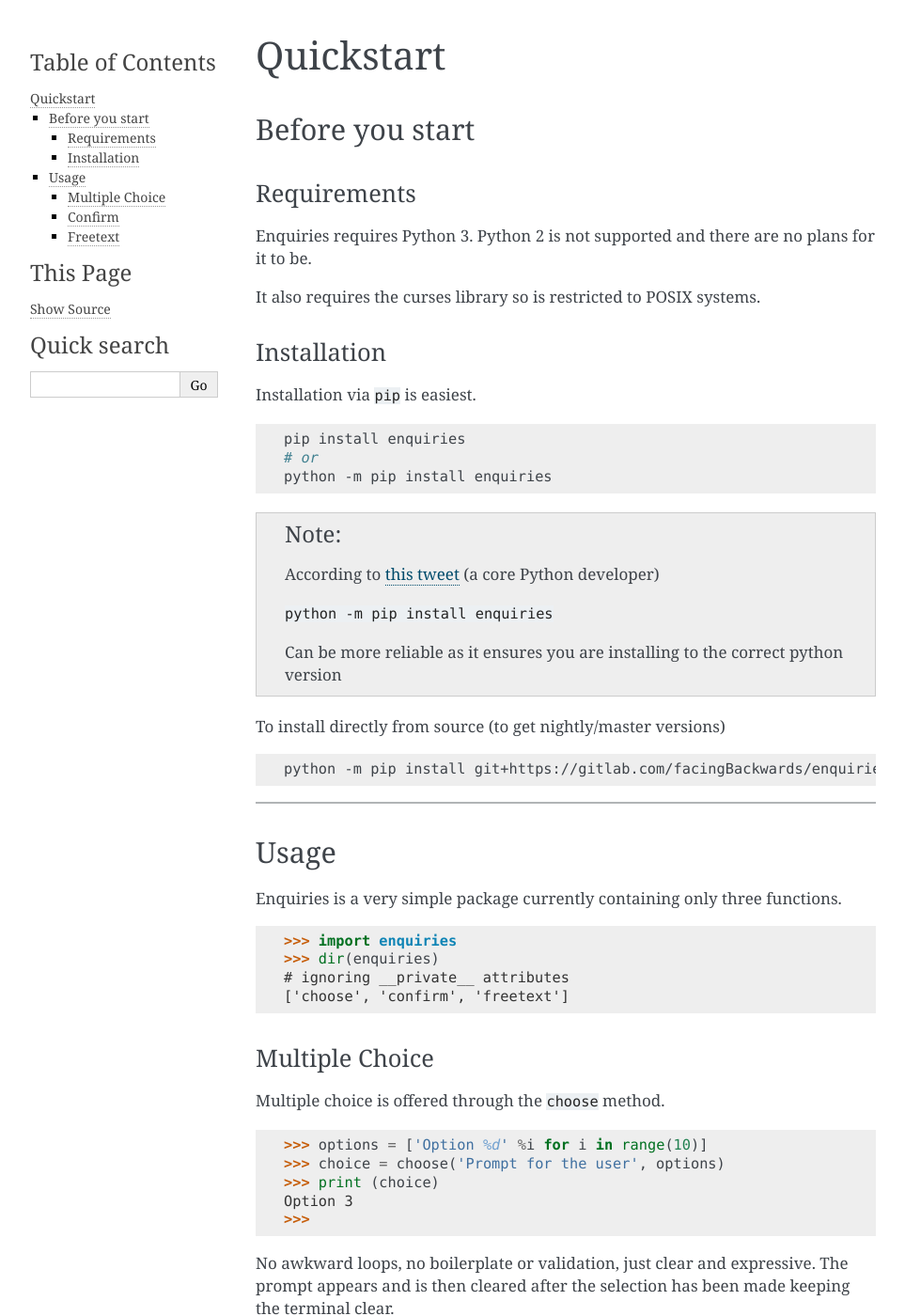
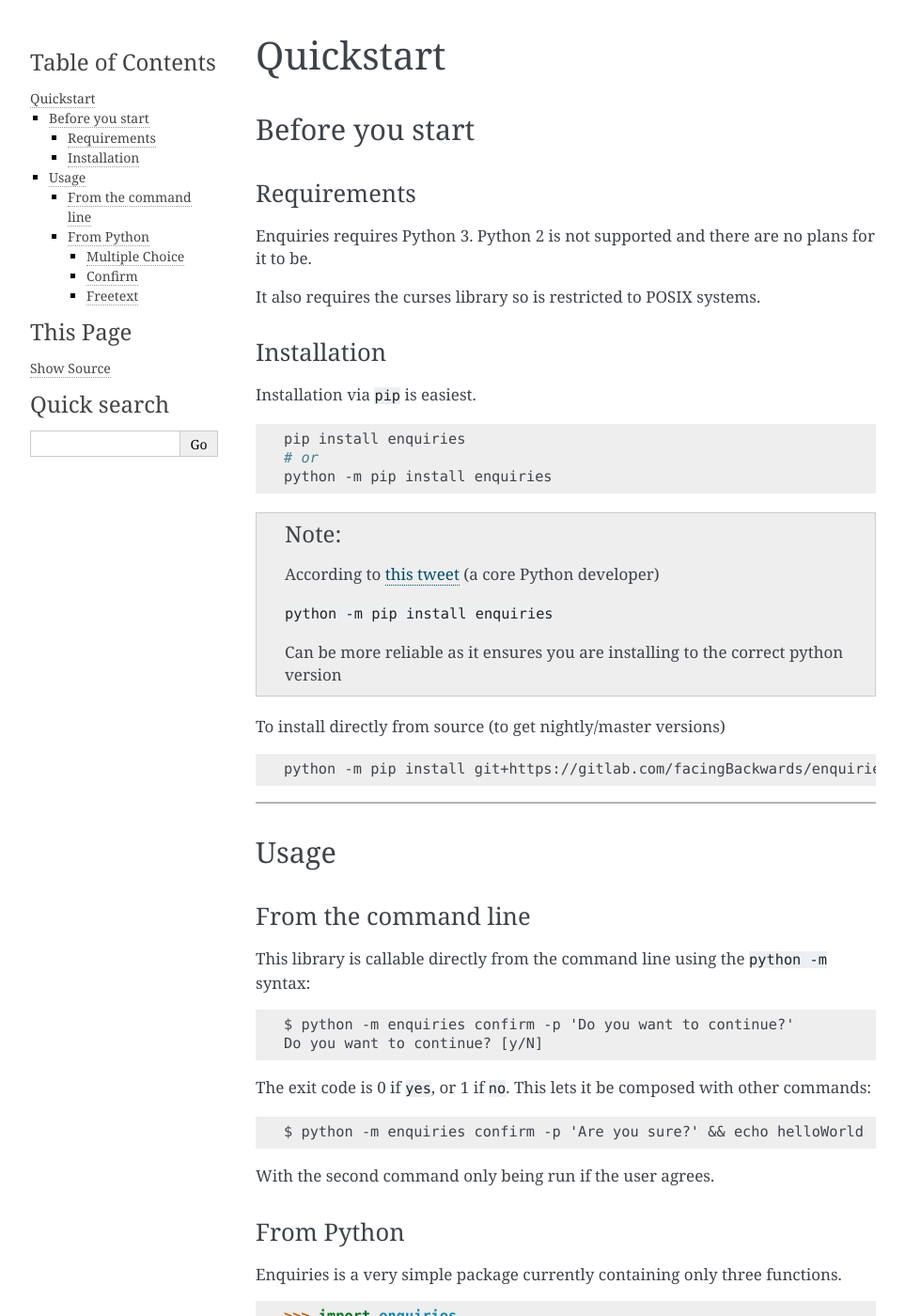
Before and after one commit to tpoliaw/enquiries, a Sphinx documentation site: the page built from docs/source/quickstart.rst, in a window 1280 px wide and 1400 px high. Shown: the whole window at 94% size, without its empty margins (148-1111 px from the left). Built offline with Sphinx 7.4.7, drawn with Linux system fonts in a browser that asks for light colours; the version number could not be read and is left out.

Commit message:
Include command line use in quickstart

```diff
--- a/docs/source/quickstart.rst
+++ b/docs/source/quickstart.rst
@@ -46,6 +46,25 @@ To install directly from source (to get nightly/master versions)
 Usage
 -----
 
+From the command line
+~~~~~~~~~~~~~~~~~~~~~
+
+This library is callable directly from the command line using the
+``python -m`` syntax::
+
+   $ python -m enquiries confirm -p 'Do you want to continue?'
+   Do you want to continue? [y/N]
+
+The exit code is 0 if ``yes``, or 1 if ``no``. This lets it be composed
+with other commands::
+
+    $ python -m enquiries confirm -p 'Are you sure?' && echo helloWorld
+
+With the second command only being run if the user agrees.
+
+From Python
+~~~~~~~~~~~
+
 Enquiries is a very simple package currently containing only three functions.
 
 .. code-block:: python
@@ -56,7 +75,7 @@ Enquiries is a very simple package currently containing only three functions.
    ['choose', 'confirm', 'freetext']
 
 Multiple Choice
-~~~~~~~~~~~~~~~
+***************
 
 Multiple choice is offered through the ``choose`` method.
 
@@ -76,7 +95,7 @@ There are also keyword arguments to enable accepting multiple options,
 to pass alternative display values etc
 
 Confirm
-~~~~~~~
+*******
 
 Getting a True/False value is available from the ``confirm`` choice
 
@@ -91,7 +110,7 @@ Additional settings are available to change the keys for yes/no,
 set the default choice etc.
 
 Freetext
-~~~~~~~~
+********
 
 Freetext input is available through the ``freetext`` function.
 This method is an extension of the builtin ``input`` method.
```
